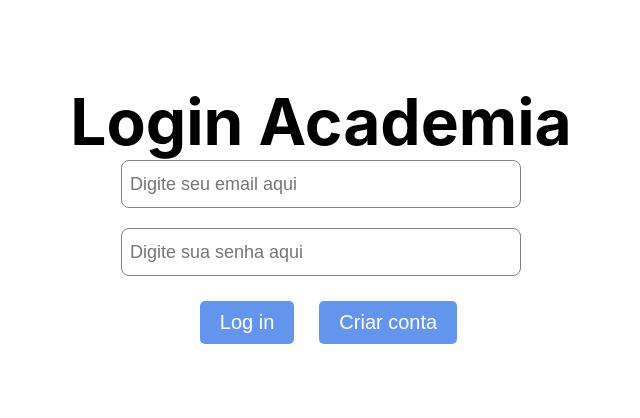
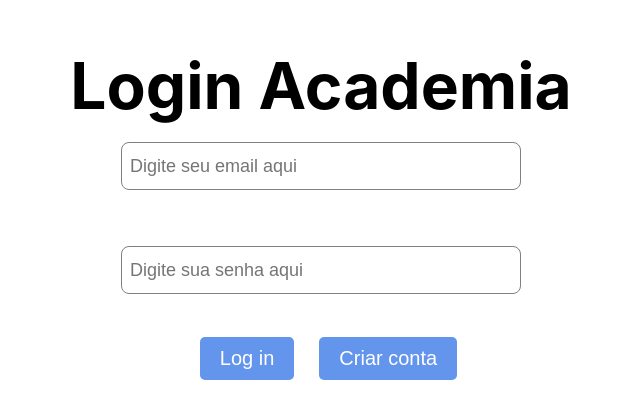
Before and after one commit to Tech-Priest1/frontEndReact, a React (Create React App) app in the folder academia/: page /login in a window 1280 px wide. Shown: the part 184-602 px from the top of the page, without its empty margins (319-959 px from the left). Built offline with nearby package versions, Linux system fonts and the light colour scheme.

Commit message:
user edit

```diff
--- a/academia/src/App.css
+++ b/academia/src/App.css
@@ -63,6 +63,7 @@
   flex-direction: column;
   align-items: flex-start;
   justify-content: space-between;
+  padding: 10px;
 }
 
 .inputContainer > .errorLabel {
@@ -77,6 +78,9 @@
   border-radius: 8px;
   border: 1px solid grey; /* cor das bordas do inputs */
   padding-left: 8px;
+  margin: 8px;
+
+
 }
 
 .membrosContainer {
```
